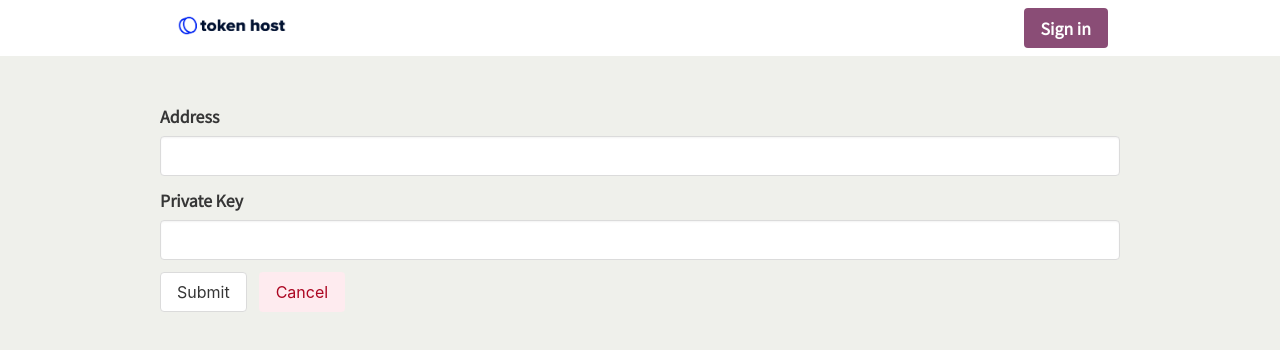
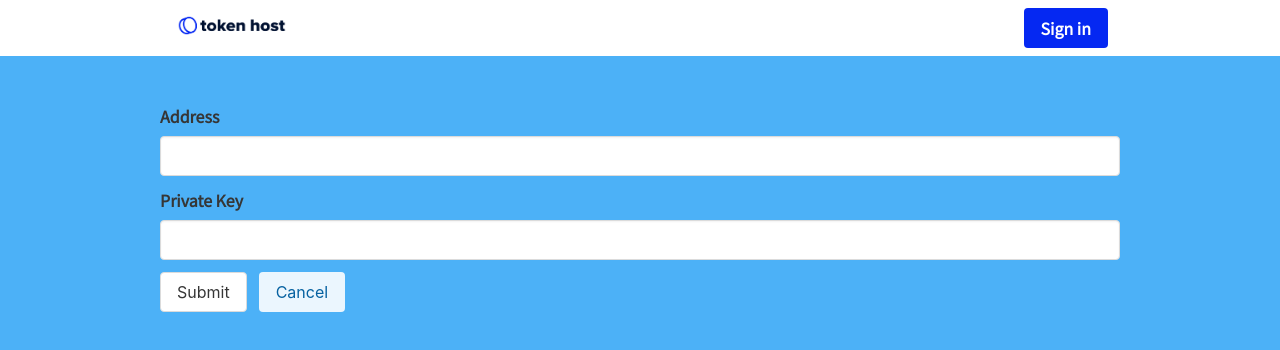
Before and after one commit to snissn/tokenhost-tweet, a Next.js app: page /create in a window 1280 px wide. Shown: the top 350 px of the page. Built offline with nearby package versions, Linux system fonts and the light colour scheme; no server answers; what re-base would draw is missing.

Commit message:
brand colors

```diff
--- a/assets/sass/styles.scss
+++ b/assets/sass/styles.scss
@@ -1,10 +1,11 @@
-$primary: #8a4d76;
-$link: #fa7c91;
+$primary: #0528f2;
+$link: #4cb1f7;
 $widescreen-enabled: false;
 $fullhd-enabled: false;
+$warning: #ffc700;
 
 // Update some of Bulma's component variables
-$body-background-color: #eff0eb;
+$body-background-color: #4cb1f7;
 
 @import "../../node_modules/bulma/bulma.sass";
 @import url("https://fonts.googleapis.com/css?family=Noto+Sans+JP");
```
